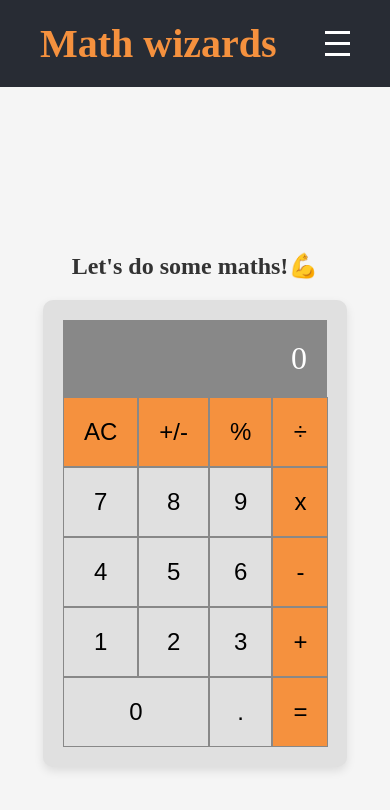
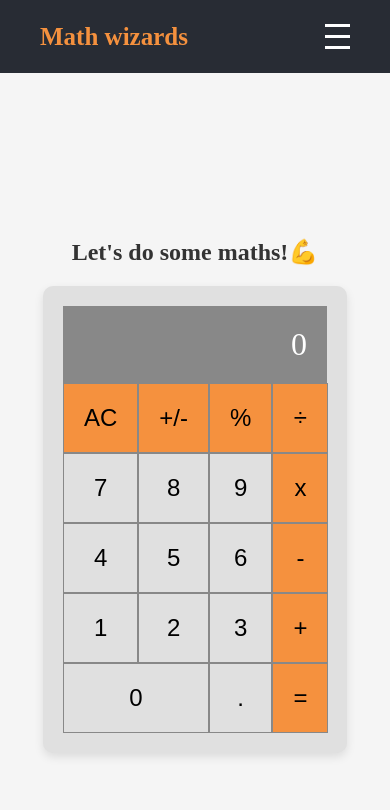
Before and after one commit to Charzy-1/Math-wizard-app, a React (Create React App) app: page /calculator in a window 390 px wide. Shown: the top 810 px of the page. Built offline with nearby package versions, Linux system fonts and the light colour scheme.

Commit message:
modified the navbar brand in my css file

```diff
--- a/src/components/Calculator.css
+++ b/src/components/Calculator.css
@@ -138,6 +138,10 @@ button.zero {
 }
 
 @media (max-width: 768px) {
+  .navbar {
+    padding: 20px 40px;
+  }
+
   .navbar-links {
     display: none;
     flex-direction: column;
@@ -154,8 +158,8 @@ button.zero {
     padding: 20px;
   }
 
-  .navbar {
-    padding: 20px 40px;
+  .navbar-brand {
+    font-size: 25px;
   }
 
   .hamburger {
```
